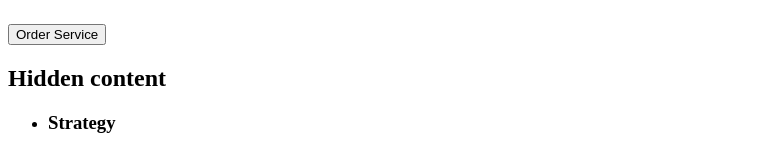
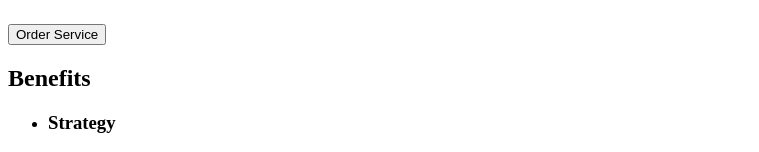
Before and after one commit to rtt2018/goit-markup-hw-02, a plain HTML site: page index.html in a window 1280 px wide. Shown: the part 191-343 px from the top of the page, without its empty margins (0-759 px from the left). Drawn offline with Linux system fonts and the light colour scheme.

Commit message:
change h2 content in 1 section

```diff
--- a/index.html
+++ b/index.html
@@ -28,7 +28,7 @@
         <button type="button">Order Service</button>
       </section>
       <section>
-        <h2>Hidden content</h2>
+        <h2>Benefits</h2>
         <ul>
           <li>
             <h3>Strategy</h3>
```
